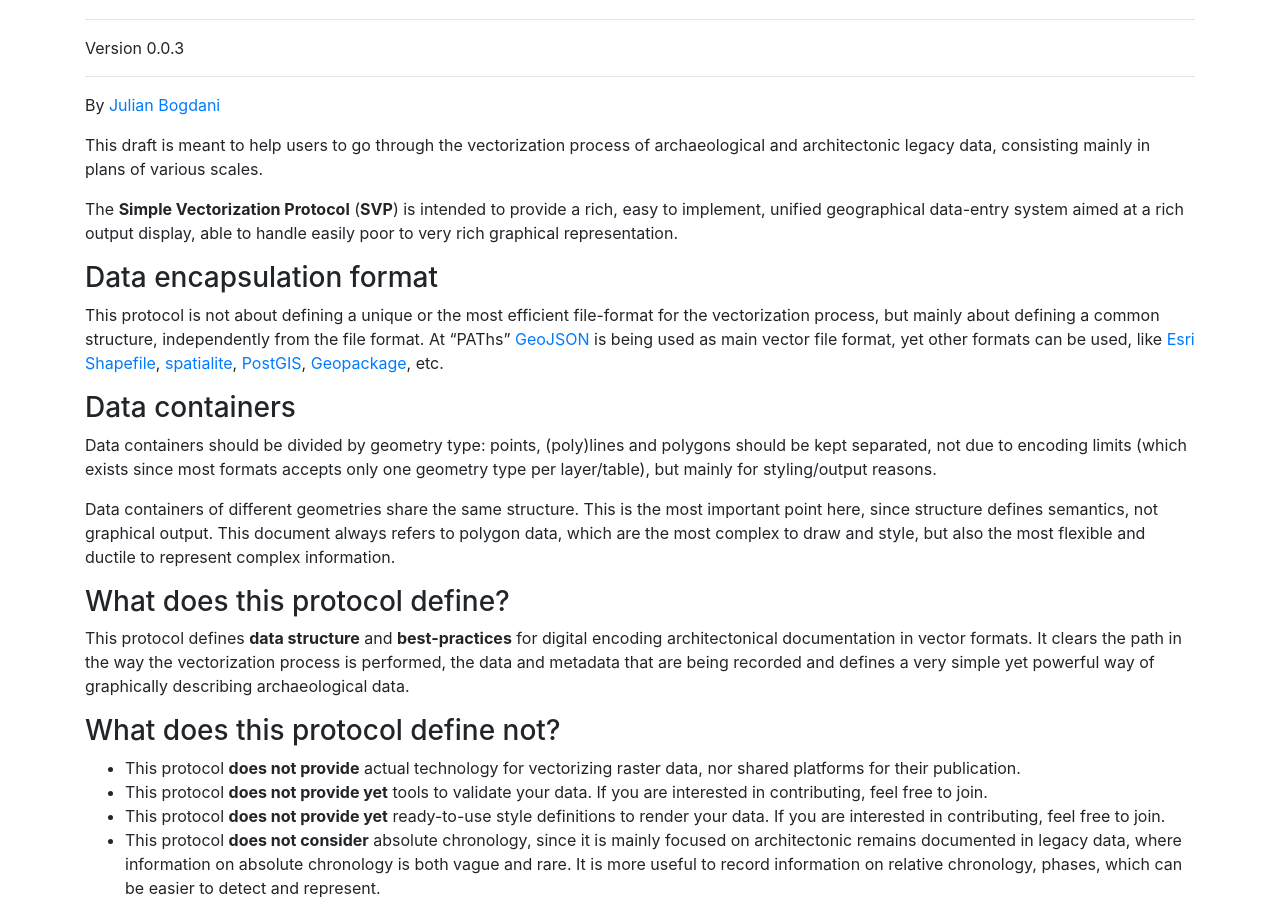
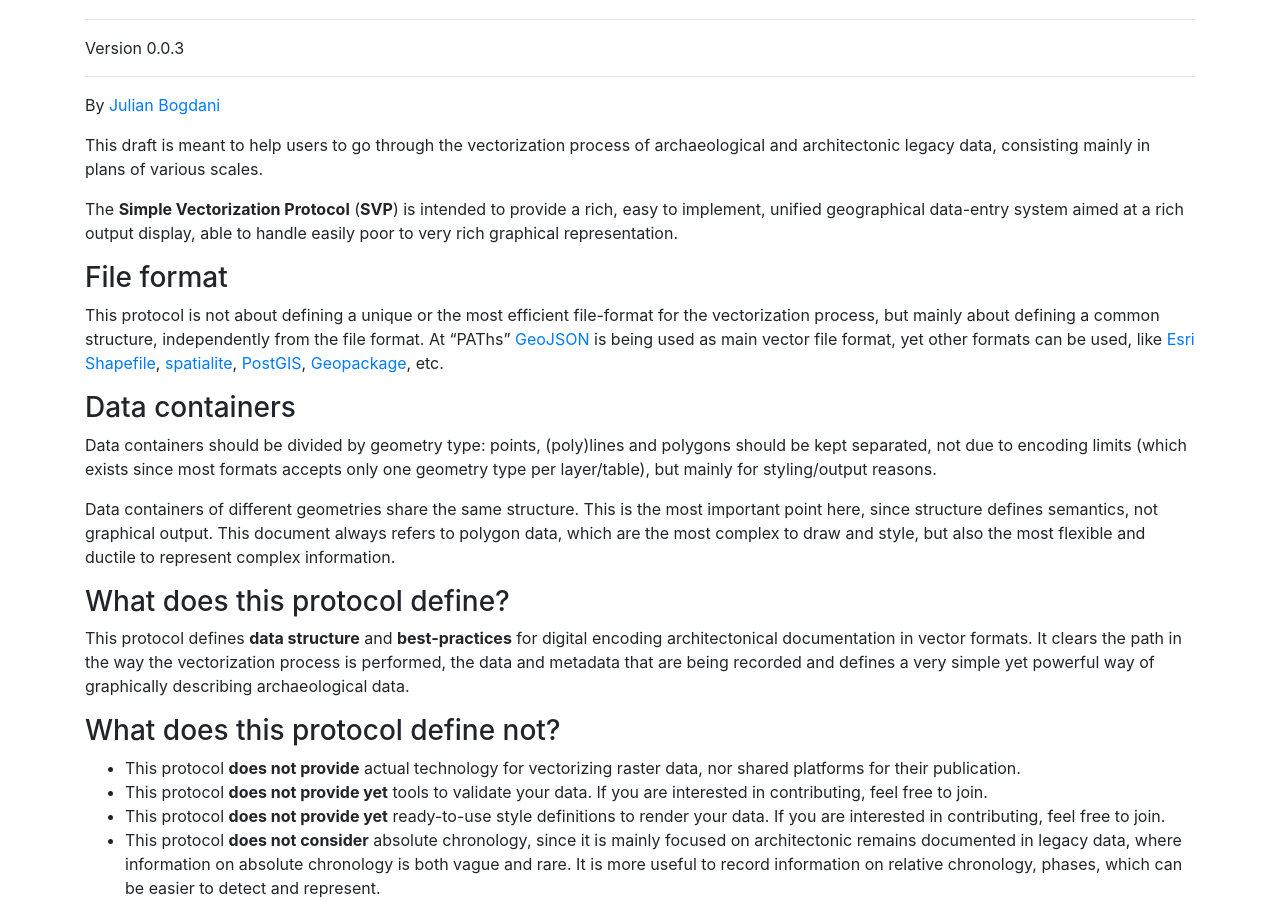
Before and after one commit to paths-erc/docs, a Jekyll site: the page built from gis/vectorization-protocol.md, in a window 1280 px wide and 900 px high, scrolled down 914 px. Built offline with Jekyll 4.4.1, drawn with Linux system fonts in a browser that asks for light colours; nearby versions of some CDN libraries.

Commit message:
Typo fix

```diff
--- a/gis/vectorization-protocol.md
+++ b/gis/vectorization-protocol.md
@@ -32,7 +32,7 @@ This draft is meant to help users to go through the vectorization process of arc
 The **Simple Vectorization Protocol** (**SVP**) is intended to provide a rich, easy to implement, unified geographical data-entry system aimed at a rich output display, able to handle easily poor to very rich graphical representation.
 
 
-### Data encapsulation format
+### File format
 This protocol is not about defining a unique or the most efficient file-format for the vectorization process, but mainly about defining a common structure, independently from the file format. At “PAThs” [GeoJSON](https://en.wikipedia.org/wiki/GeoJSON) is being used as main vector file format, yet other formats can be used, like [Esri Shapefile](https://en.wikipedia.org/wiki/Shapefile), [spatialite](https://en.wikipedia.org/wiki/SpatiaLite), [PostGIS](https://en.wikipedia.org/wiki/PostGIS), [Geopackage](https://en.wikipedia.org/wiki/GeoPackage), etc.
 
 ### Data containers
```
